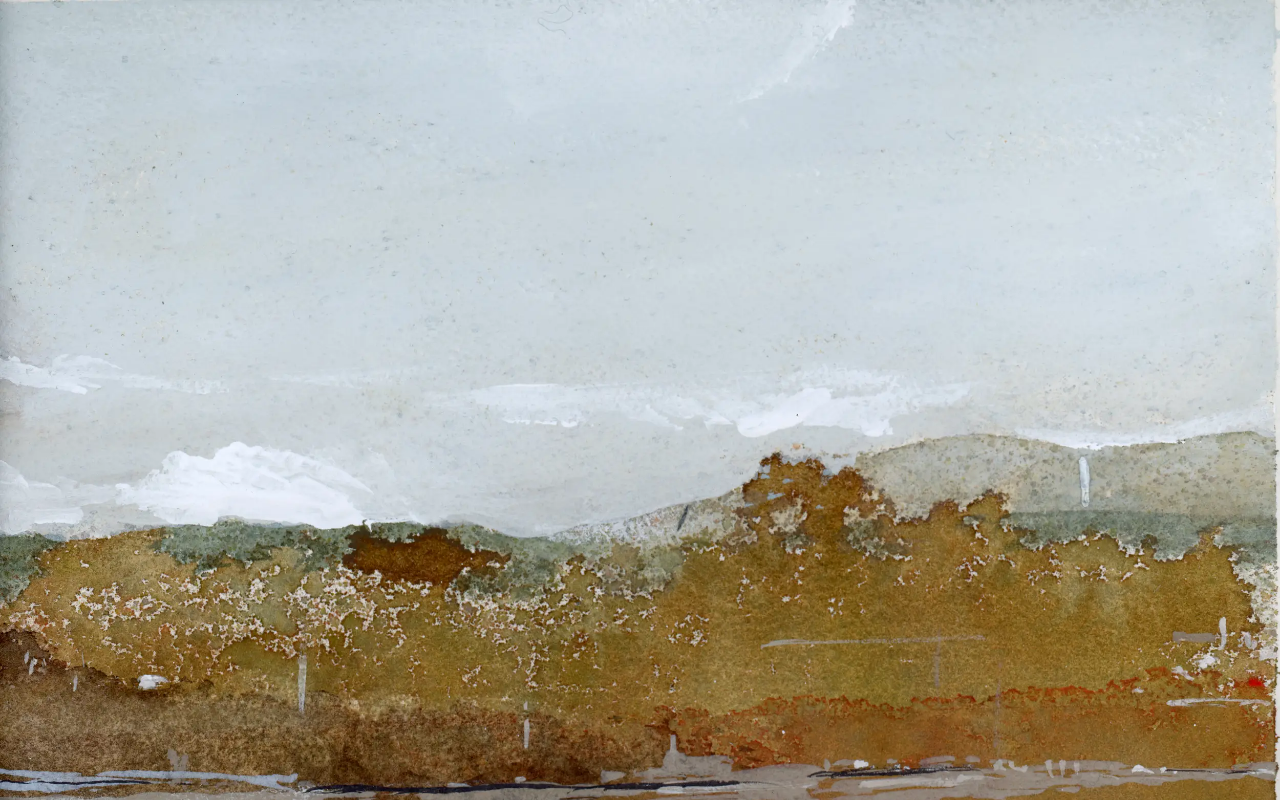
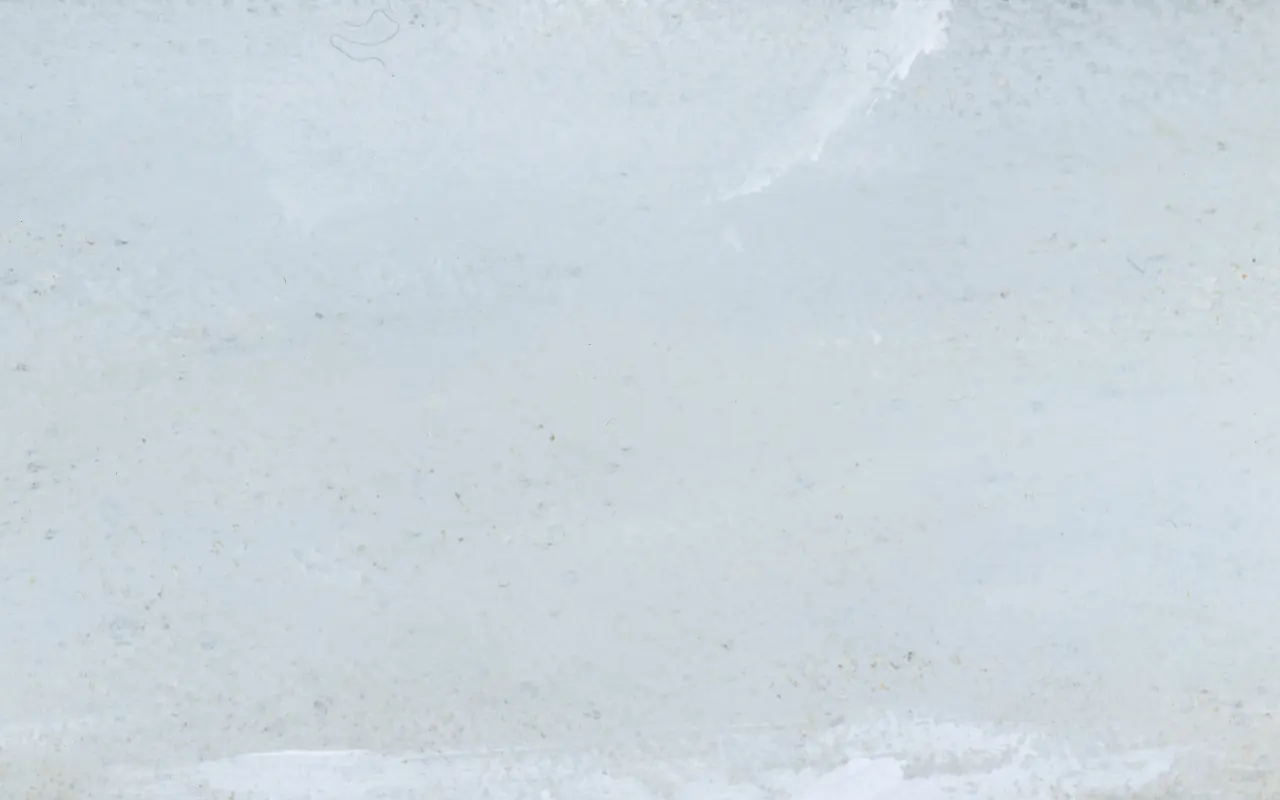
Before and after one commit to portiaove/wed-server, a website: page public/index.html in a window 1280 px wide. Shown: the top 800 px of the page. Drawn offline with Linux system fonts and the light colour scheme.

Commit message:
Play with fit position

```diff
--- a/public/styles.css
+++ b/public/styles.css
@@ -16,10 +16,10 @@ img {
 }
 
 .saveTheDate {
-  /* aspect-ratio: 2/3;
+  /* aspect-ratio: 2/3; */
   object-fit: none;
   object-position: 59% 0;
-  min-height: 277vh; */
+  min-height: 277vh;
 }
 
 .content {
```
